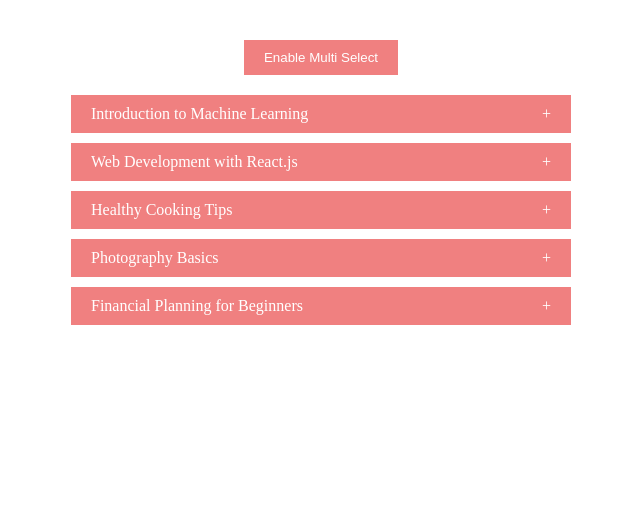
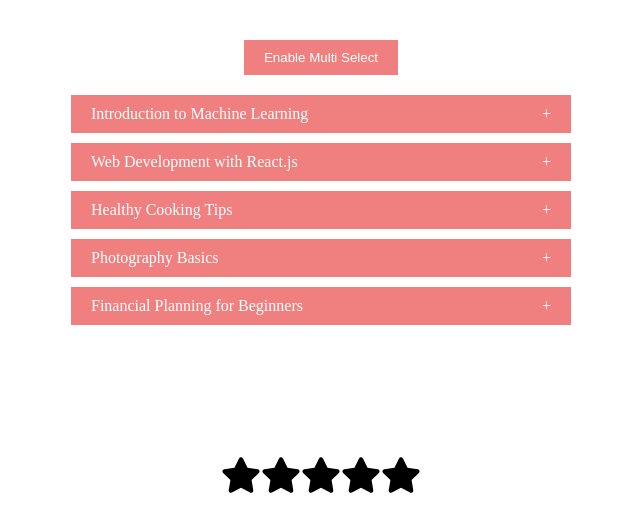
Before and after one commit to Lenny606/react-features, a React (Vite) app: page / in a window 1280 px wide. Shown: the top 532 px of the page, without its empty margins (319-959 px from the left). Built offline with nearby package versions, Linux system fonts and the light colour scheme.

Commit message:
stars feature edited

```diff
--- a/package.json
+++ b/package.json
@@ -11,7 +11,8 @@
   },
   "dependencies": {
     "react": "^18.2.0",
-    "react-dom": "^18.2.0"
+    "react-dom": "^18.2.0",
+    "react-icons": "^5.0.1"
   },
   "devDependencies": {
     "@types/react": "^18.2.55",
--- a/src/App.tsx
+++ b/src/App.tsx
@@ -1,7 +1,8 @@
-import { useState } from 'react'
+
 import Acordion from "./components/acordion";
 import './App.css'
 import './components/acordion/styles.css'
+import StarRating from "./components/star-rating/StarRating.tsx";
 
 function App() {
   // const [count, setCount] = useState(0)
@@ -9,6 +10,8 @@ function App() {
   return (
     <>
       <Acordion />
+
+        <StarRating numOfStars={5}/>
     </>
   )
 }
--- a/src/components/star-rating/StarRating.tsx
+++ b/src/components/star-rating/StarRating.tsx
@@ -0,0 +1,43 @@
+import {FaStar} from "react-icons/fa";
+import {useState} from "react";
+import './styles.css'
+
+
+export default function StarRating({numOfStars = 5}){
+    const [rating, setRating] = useState(0)
+    const [hover, setHover] = useState(0)
+
+    function handleRating(index){
+        setRating(index)
+    }
+
+    function handleMouseMove(index){
+        setHover(index)
+    }
+
+    function handleMouseLeave(){
+        setHover(rating)
+    }
+
+    return(
+        <div className={"star-rating"}>
+            {
+                //number of stars from props, each star has index from array, start from 0 (+1)
+                //comparing indexes
+            [...Array(numOfStars)].map(
+                (_,index)=>{
+                    index++
+
+                    return <FaStar
+                    className={index <= (rating||hover) ? 'active' : 'inactive'}
+                    onClick={()=>handleRating(index)}
+                    onMouseMove={()=>handleMouseMove(index)}
+                    onMouseLeave={()=>handleMouseLeave()}
+                    key={index}
+                    size={40}
+                    />
+                })
+            }
+        </div>
+    )
+}
--- a/src/components/star-rating/styles.css
+++ b/src/components/star-rating/styles.css
@@ -0,0 +1,11 @@
+.active {
+    color: gold;
+}
+
+.inactive {
+    color: black;
+}
+
+.star-rating {
+    margin-top: 10%;
+}
```
Also changed, not shown: 2 other files (tests, documents, lock files or other folders).
